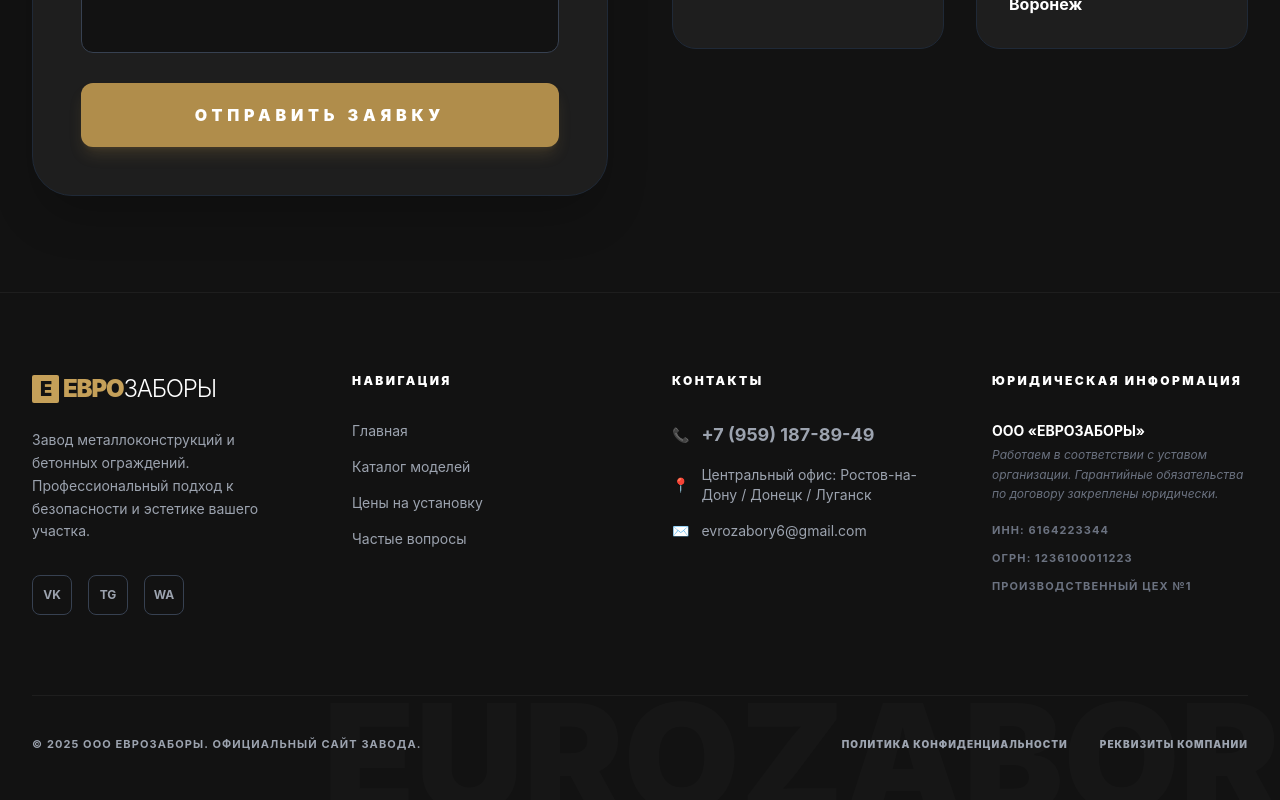
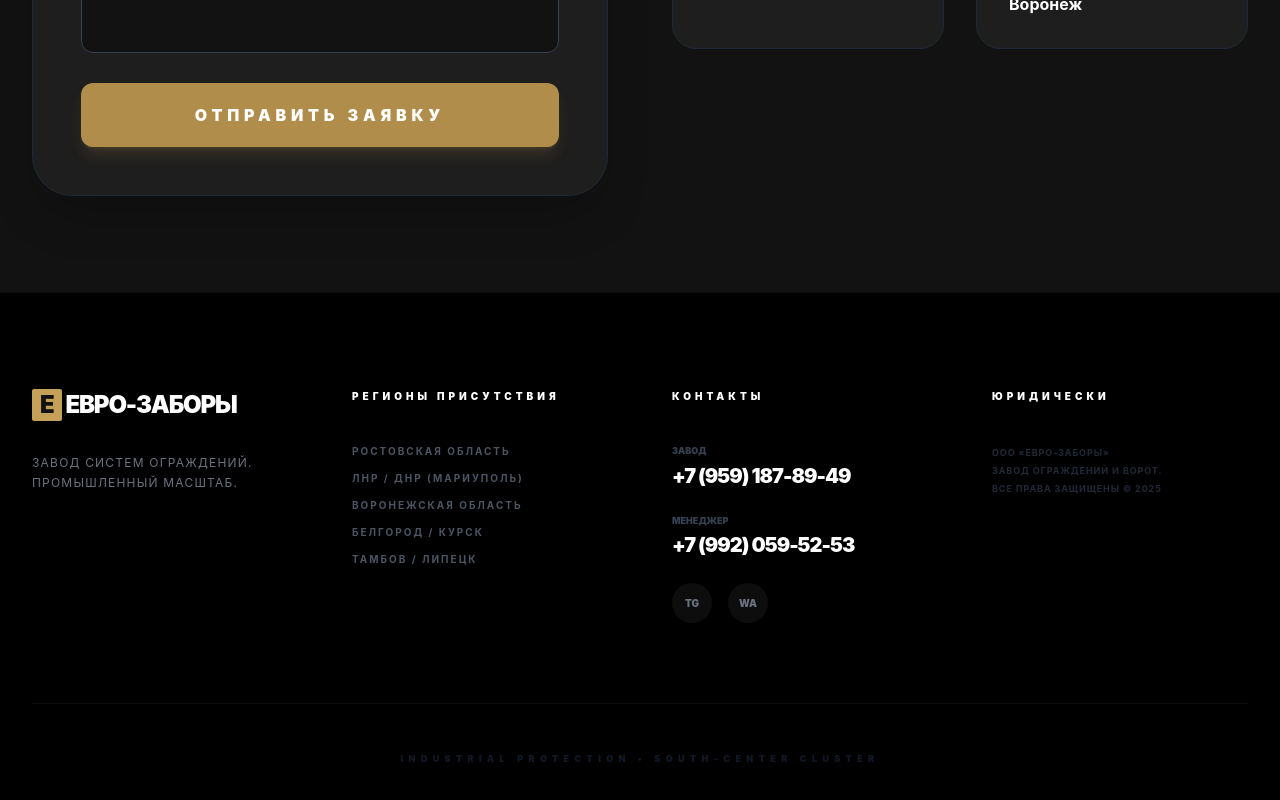
Before and after one commit to ksasha79/KovkaMaster, a React (Vite) app: page / in a window 1280 px wide. Shown: the part 9292-10092 px from the top of the page. Built offline with nearby package versions, Linux system fonts and the light colour scheme.

Commit message:
Update Footer.tsx

```diff
--- a/components/Footer.tsx
+++ b/components/Footer.tsx
@@ -1,89 +1,67 @@
+
 import React from 'react';
 
 const Footer: React.FC = () => {
   return (
-    <footer className="bg-metal-900 text-gray-400 py-20 border-t border-white/5 relative overflow-hidden">
-      {/* Subtle Background Mark */}
-      <div className="absolute bottom-0 right-0 text-[150px] font-black text-white/[0.02] select-none leading-none pointer-events-none">
-        EUROZABOR
-      </div>
-
-      <div className="max-w-7xl mx-auto px-4 sm:px-6 lg:px-8 relative z-10">
+    <footer className="bg-black text-gray-500 py-24 border-t border-white/5 relative">
+      <div className="max-w-7xl mx-auto px-4 sm:px-6 lg:px-8">
         <div className="grid grid-cols-1 md:grid-cols-2 lg:grid-cols-4 gap-16 mb-20">
 
           <div className="lg:col-span-1">
-            <span className="font-black text-2xl tracking-tighter text-gold-500 flex items-center mb-6">
-              <span className="bg-gold-500 text-metal-900 px-2 mr-1 rounded-sm text-xl">E</span>
-              ЕВРО<span className="text-white font-light">ЗАБОРЫ</span>
+            <span className="font-black text-2xl tracking-tighter text-white flex items-center mb-8">
+              <span className="bg-gold-500 text-metal-900 px-2 mr-1 rounded-sm uppercase">E</span>
+              ЕВРО-ЗАБОРЫ
             </span>
-            <p className="text-sm leading-relaxed mb-8">
-              Завод металлоконструкций и бетонных ограждений.
-              Профессиональный подход к безопасности и эстетике вашего участка.
+            <p className="text-xs leading-relaxed mb-8 uppercase tracking-widest">
+              ЗАВОД СИСТЕМ ОГРАЖДЕНИЙ. <br/>
+              ПРОМЫШЛЕННЫЙ МАСШТАБ.
             </p>
-            <div className="flex space-x-4">
-               {['VK', 'TG', 'WA'].map(social => (
-                 <a key={social} href="#" className="w-10 h-10 border border-gray-700 rounded-lg flex items-center justify-center text-xs font-bold hover:bg-gold-600 hover:text-white hover:border-gold-600 transition-all">
-                   {social}
-                 </a>
-               ))}
+          </div>
+
+          <div>
+            <h3 className="text-white text-[10px] font-black uppercase tracking-[0.4em] mb-10">Регионы присутствия</h3>
+            <ul className="space-y-3 text-[10px] uppercase font-bold tracking-[0.2em] text-gray-600">
+              <li>Ростовская область</li>
+              <li>ЛНР / ДНР (Мариуполь)</li>
+              <li>Воронежская область</li>
+              <li>Белгород / Курск</li>
+              <li>Тамбов / Липецк</li>
+            </ul>
+          </div>
+
+          <div>
+            <h3 className="text-white text-[10px] font-black uppercase tracking-[0.4em] mb-10">Контакты</h3>
+            <div className="space-y-6">
+              <div>
+                <span className="text-[9px] uppercase font-black text-gray-700 block mb-1">Завод</span>
+                <a href="tel:+79591878949" className="block text-xl font-black text-white hover:text-gold-500 transition-colors tracking-tighter">+7 (959) 187-89-49</a>
+              </div>
+              <div>
+                <span className="text-[9px] uppercase font-black text-gray-700 block mb-1">Менеджер</span>
+                <a href="tel:+79920595253" className="block text-xl font-black text-white hover:text-gold-500 transition-colors tracking-tighter">+7 (992) 059-52-53</a>
+              </div>
+              <div className="flex gap-4">
+                <a href="#" className="w-10 h-10 rounded-full bg-white/5 flex items-center justify-center hover:bg-gold-600 transition-colors text-[10px] font-black">TG</a>
+                <a href="#" className="w-10 h-10 rounded-full bg-white/5 flex items-center justify-center hover:bg-gold-600 transition-colors text-[10px] font-black">WA</a>
+              </div>
             </div>
           </div>
 
           <div>
-            <h3 className="text-white text-xs font-black uppercase tracking-[0.2em] mb-8">Навигация</h3>
-            <ul className="space-y-4 text-sm">
-              <li><a href="#hero" className="hover:text-gold-500 transition-colors">Главная</a></li>
-              <li><a href="#portfolio" className="hover:text-gold-500 transition-colors">Каталог моделей</a></li>
-              <li><a href="#pricing" className="hover:text-gold-500 transition-colors">Цены на установку</a></li>
-              <li><a href="#faq" className="hover:text-gold-500 transition-colors">Частые вопросы</a></li>
-            </ul>
-          </div>
-
-          <div>
-            <h3 className="text-white text-xs font-black uppercase tracking-[0.2em] mb-8">Контакты</h3>
-            <ul className="space-y-4 text-sm">
-              <li className="flex items-center gap-3">
-                <span className="text-gold-500">📞</span>
-                <a href="tel:+79591878949" className="hover:text-white transition-colors text-lg font-bold">+7 (959) 187-89-49</a>
-              </li>
-              <li className="flex items-center gap-3">
-                <span className="text-gold-500">📍</span>
-                <span>Центральный офис: Ростов-на-Дону / Донецк / Луганск</span>
-              </li>
-              <li className="flex items-center gap-3">
-                <span className="text-gold-500">✉️</span>
-                <a href="mailto:evrozabory6@gmail.com" className="hover:text-white transition-colors">evrozabory6@gmail.com</a>
-              </li>
-            </ul>
-          </div>
-
-          <div>
-            <h3 className="text-white text-xs font-black uppercase tracking-[0.2em] mb-8">Юридическая информация</h3>
-            <div className="space-y-4 text-sm">
-              <div>
-                <div className="text-white font-bold uppercase mb-1">ООО «ЕвроЗаборы»</div>
-                <div className="text-xs text-gray-500 leading-relaxed italic mb-4">
-                  Работаем в соответствии с уставом организации. Гарантийные обязательства по договору закреплены юридически.
-                </div>
-              </div>
-              <ul className="space-y-2 text-[11px] uppercase tracking-widest font-bold text-gray-500">
-                <li>ИНН: 6164223344</li>
-                <li>ОГРН: 1236100011223</li>
-                <li>Производственный цех №1</li>
-              </ul>
-            </div>
+            <h3 className="text-white text-[10px] font-black uppercase tracking-[0.4em] mb-10">Юридически</h3>
+            <p className="text-[9px] uppercase leading-loose font-bold tracking-widest text-gray-800">
+              ООО «ЕВРО-ЗАБОРЫ» <br/>
+              Завод Ограждений и Ворот. <br/>
+              Все права защищены © {new Date().getFullYear()}
+            </p>
           </div>
 
         </div>
 
-        <div className="border-t border-white/5 pt-10 flex flex-col md:flex-row justify-between items-center gap-6">
-          <p className="text-[11px] uppercase tracking-widest font-bold">
-            © {new Date().getFullYear()} ООО ЕвроЗаборы. Официальный сайт завода.
+        <div className="pt-12 border-t border-white/5 text-center">
+          <p className="text-[9px] uppercase tracking-[0.6em] font-black text-gray-900">
+            INDUSTRIAL PROTECTION • SOUTH-CENTER CLUSTER
           </p>
-          <div className="flex gap-8 text-[10px] font-black uppercase tracking-widest">
-            <a href="#" className="hover:text-gold-500 transition-colors">Политика конфиденциальности</a>
-            <a href="#" className="hover:text-gold-500 transition-colors">Реквизиты компании</a>
-          </div>
         </div>
       </div>
     </footer>
```
